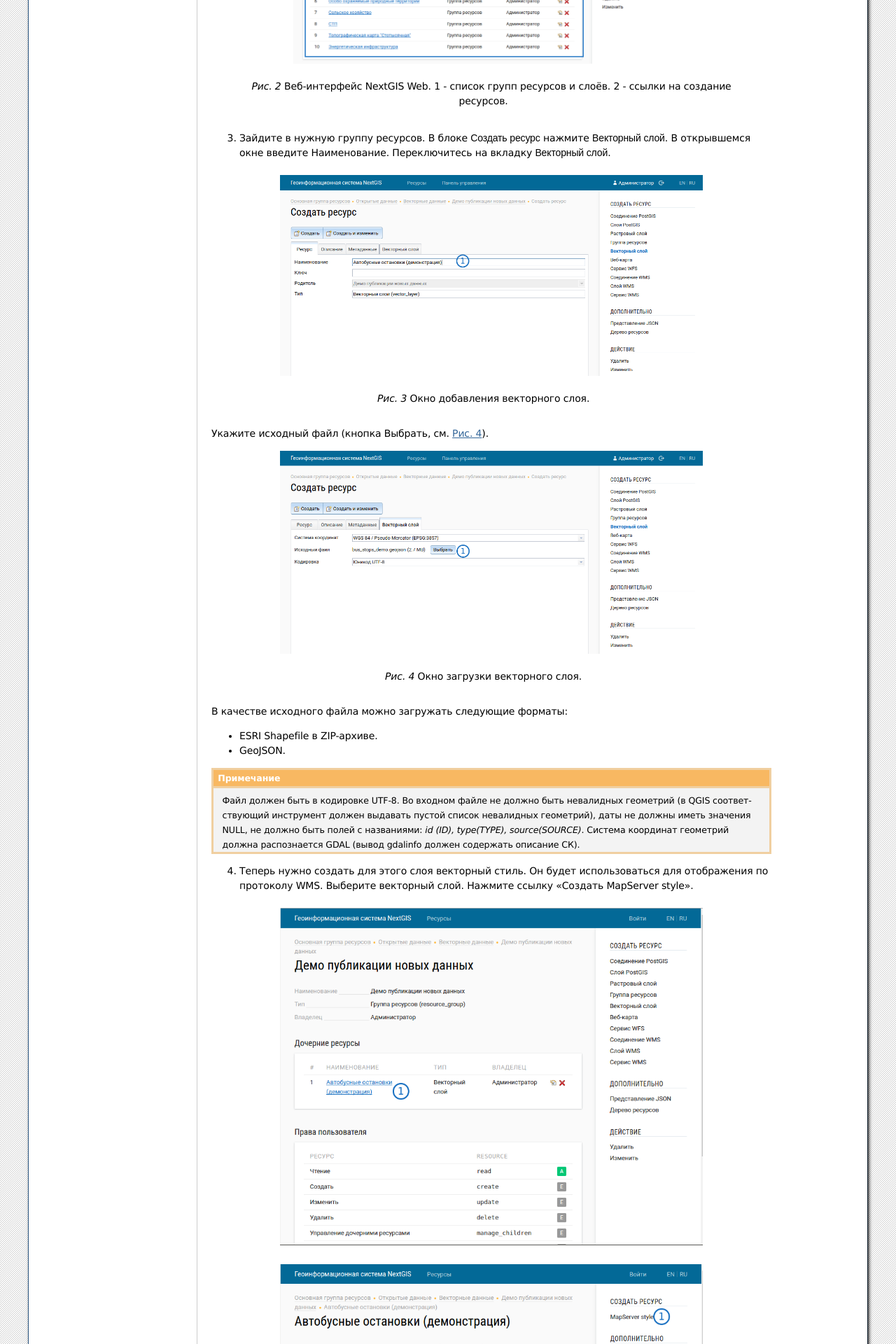
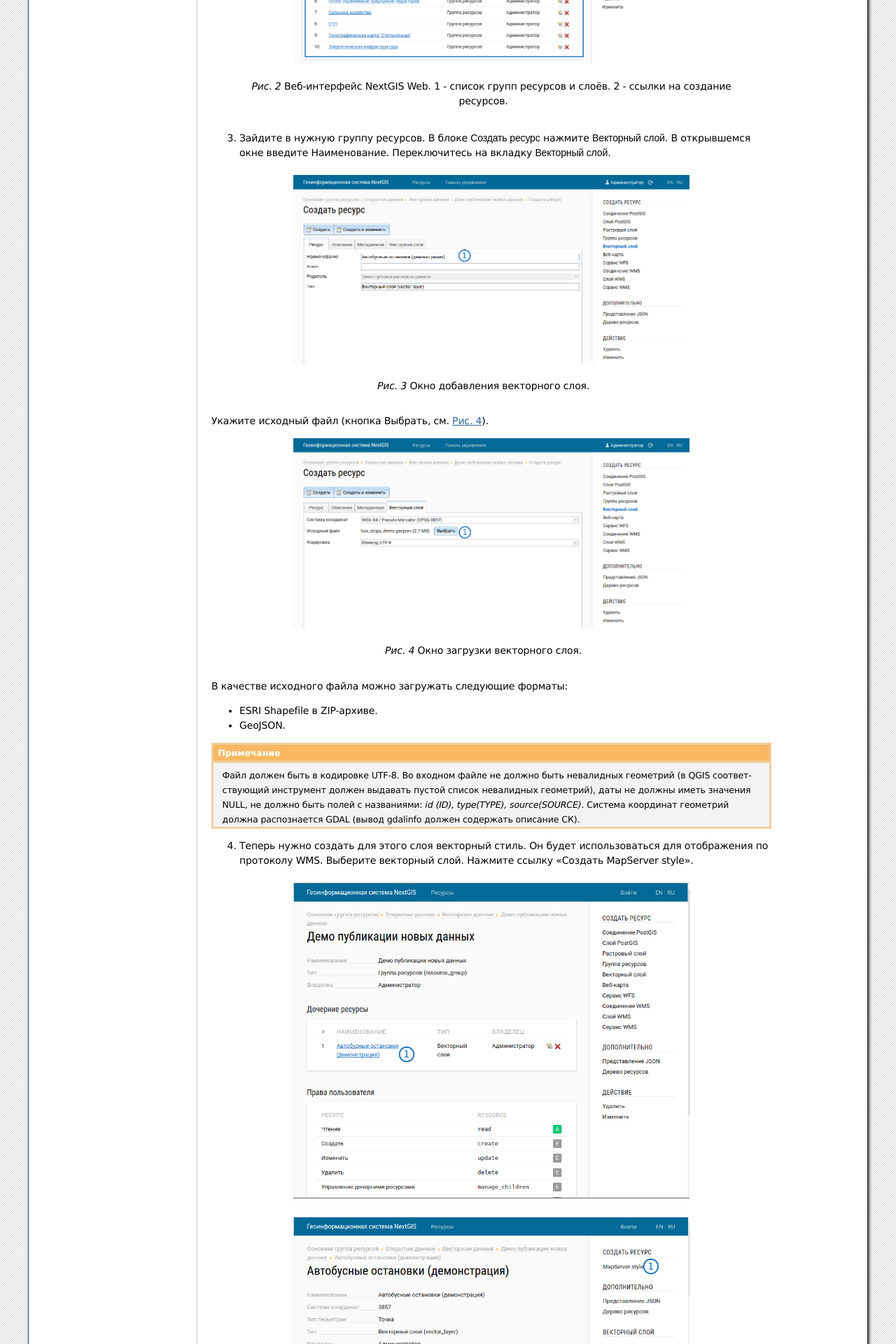
Before and after one commit to nextgis/docs_ogportal, a Sphinx documentation site: the page built from source/editor.rst, in a window 1280 px wide. Shown: the part 1945-3865 px from the top of the page at 70% size. Built offline with Sphinx 7.4.7, drawn with Linux system fonts in a browser that asks for light colours; formulas are drawn with MathJax 3.

Commit message:
размеры рисунков

```diff
--- a/source/editor.rst
+++ b/source/editor.rst
@@ -72,7 +72,6 @@
 
    Веб-интерфейс NextGIS Web. 1 - ссылка на авторизацию.
 
-
 2. В середине экрана расположен список под названием "Дочерние ресурсы". В нём выберите
    и откройте группу ресурсов "Открытые данные" --> "Векторные данные". Выберите в группе ресурсов
    нужный раздел или создайте новый ссылкой "Создать ресурс" --> "Группа ресурсов".
@@ -91,7 +90,7 @@
 .. figure:: _static/admin_layers_create_vector_layer_resourse_description.png
    :name: admin_layers_create_vector_layer_resourse_description
    :align: center
-   :width: 16cm
+   :width: 15cm
 
    Окно добавления векторного слоя.
 
@@ -101,7 +100,7 @@
 .. figure:: _static/admin_layers_create_vector_layer_upload.png
    :name: admin_layers_create_vector_layer_upload
    :align: center
-   :width: 16cm
+   :width: 15cm
 
    Окно загрузки векторного слоя.
 
@@ -122,26 +121,23 @@
    для отображения по протоколу WMS. Выберите векторный слой. Нажмите ссылку
    "Создать MapServer style".
 
-
 .. figure:: _static/ogportalNGWCreateVectorStyle1.png
    :name: ogportalNGWCreateVectorStyle1
    :align: center
-   :width: 16cm
-
+   :width: 15cm
 
 .. figure:: _static/ogportalNGWCreateVectorStyle2.png
    :name: ogportalNGWCreateVectorStyle2
    :align: center
-   :width: 16cm
+   :width: 15cm
 
 Введите то же наименование, что и у слоя.
 Нажмите Создать.
 
-
 .. figure:: _static/ogportalNGWCreateVectorStyle3.png
    :name: ogportalNGWCreateVectorStyle3
    :align: center
-   :width: 16cm
+   :width: 15cm
 
    Создание векторного стиля для слоя.
 
@@ -157,7 +153,7 @@
 .. figure:: _static/ogportalNGWCreateWFS1.png
    :name: ogportalNGWCreateWFS1
    :align: center
-   :width: 16cm
+   :width: 15cm
 
    Выбор сервиса/протокола для размещения данных.
 
@@ -167,7 +163,7 @@
 .. figure:: _static/ogportalNGWCreateWFS2.png
    :name: ogportalNGWCreateWFS2
    :align: center
-   :width: 16cm
+   :width: 15cm
 
    Создание Сервиса WFS.
 
@@ -177,7 +173,7 @@
 .. figure:: _static/ogportalNGWCreateWFS3.png
    :name: ogportalNGWCreateWFS3
    :align: center
-   :width: 16cm
+   :width: 15cm
 
    Список ресурсов.
 
@@ -189,7 +185,7 @@
 .. figure:: _static/ogportalNGWCreateWFS4.png
    :name: ogportalNGWCreateWFS4
    :align: center
-   :width: 16cm
+   :width: 15cm
 
    Выбор слоя и присвоение слою ключа латинскими буквами.
 
@@ -204,7 +200,7 @@
 .. figure:: _static/ogportalCKANInterface1.png
    :name: ogportalCKANInterface1
    :align: center
-   :width: 16cm
+   :width: 15cm
 
    Веб-интерфейс :program:`CKAN`.
 
@@ -219,7 +215,7 @@
 .. figure:: _static/ogportalADDGeoJSON.png
    :name: ogportalADDGeoJSON
    :align: center
-   :width: 16cm
+   :width: 15cm
 
    Копирование адреса ссылки для скачивания файла формата GeoJSON.
 
@@ -227,11 +223,10 @@
 Справа страницы найдите ссылку "Загрузить GeoJSON", нажмите на неё правой кнопкой мыши, нажмите :guilabel:`Скопировать адрес ссылки`.
 В CKAN нажмите :guilabel:`Add new resource`.
 
-
 .. figure:: _static/ogportalADDGeoJSON2.png
    :name: ogportalADDGeoJSON2
    :align: center
-   :width: 16cm
+   :width: 15cm
 
    Заполнение формы для скачивания данных (в данном случае файл формата GeoJSON).
 
@@ -245,7 +240,6 @@
 
 Форматы
 ::::::::::::::::::::::::::::::
-
 
 1. :term:`GeoJSON`. В NextGIS WEB наведите мышью на ссылку "Загрузить GeoJSON". Нажмите правую кнопку --> Скопировать ссылку. Добавьте в :program:`CKAN` новый ресурс, добавьте ссылку, имя, укажите формат GeoJSON.
 2. :term:`JSON`. В NextGIS WEB наведите мышью на ссылку "Представление JSON". Нажмите правую кнопку --> Скопировать ссылку. Добавьте в :program:`CKAN` новый ресурс, добавьте ссылку, имя, укажите формат JSON.
@@ -269,21 +263,21 @@
 .. figure:: _static/ogportalNGWAccess1.png
    :name: ogportalNGWAccess1
    :align: center
-   :width: 16cm
+   :width: 15cm
 
    Настройка прав у корневой группы ресурсов.
 
 .. figure:: _static/ogportalNGWAccess2.png
    :name: ogportalNGWAccess2
    :align: center
-   :width: 16cm
+   :width: 15cm
 
    Настройка прав у группы ресурсов Открытые данные.
 
 .. figure:: _static/ogportalNGWAccess3.png
    :name: ogportalNGWAccess3
    :align: center
-   :width: 16cm
+   :width: 15cm
 
    Настройка прав у группы ресурсов Векторные данные.
 
```
Also changed, not shown: source/user.rst (+14 -18 lines).
